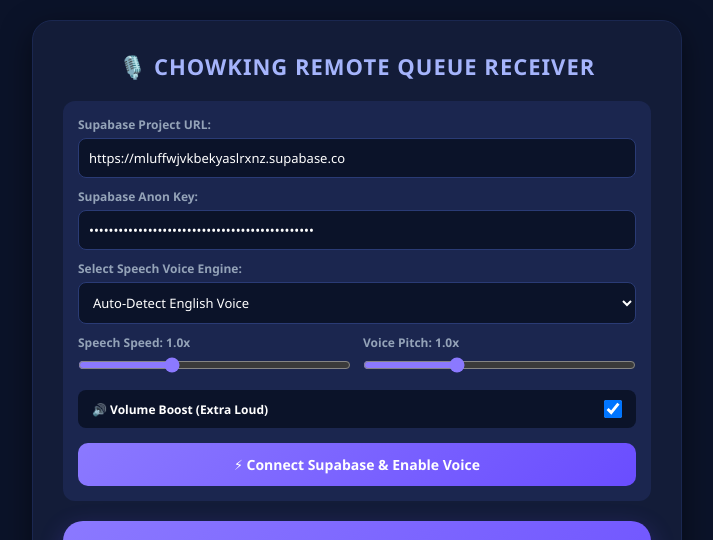
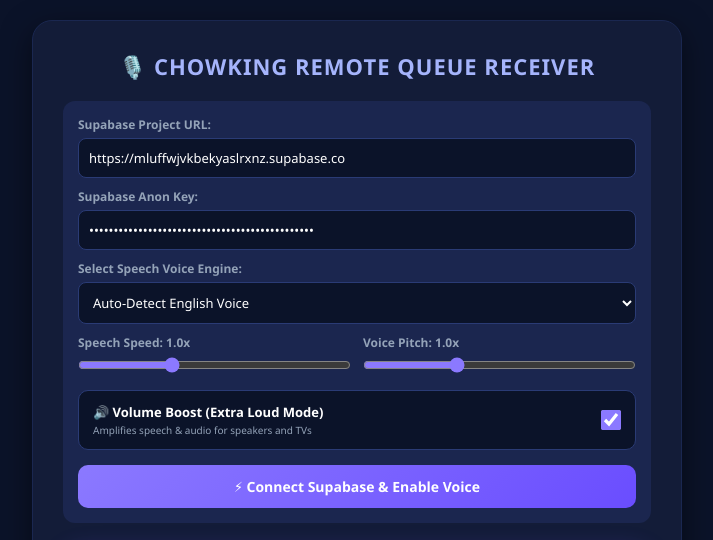
Before and after one commit to laylarosales2016-arch/CK, a plain HTML site: page index.html in a window 1280 px wide. Shown: the top 540 px of the page, without its empty margins (283-996 px from the left). Drawn offline with Linux system fonts and the light colour scheme.

Commit message:
Update index.html

```diff
--- a/index.html
+++ b/index.html
@@ -162,9 +162,12 @@
                 </div>
             </div>
 
-            <div style="display: flex; align-items: center; justify-content: space-between; margin-top: 12px; background: #0b1329; padding: 10px 14px; border-radius: 8px;">
-                <label style="margin: 0; cursor: pointer; color: #ffffff;" for="boostToggle">🔊 Volume Boost (Extra Loud)</label>
-                <input type="checkbox" id="boostToggle" checked style="width: 18px; height: 18px; cursor: pointer;">
+            <div style="display: flex; align-items: center; justify-content: space-between; margin-top: 12px; background: #0b1329; padding: 12px 14px; border-radius: 10px; border: 1px solid #2a3b75;">
+                <div>
+                    <label style="margin: 0; cursor: pointer; color: #ffffff; font-size: 13px;" for="boostToggle">🔊 Volume Boost (Extra Loud Mode)</label>
+                    <div style="font-size: 10px; color: #94a3b8; margin-top: 2px;">Amplifies speech &amp; audio for speakers and TVs</div>
+                </div>
+                <input type="checkbox" id="boostToggle" checked style="width: 20px; height: 20px; cursor: pointer; accent-color: #8b79ff;">
             </div>
 
             <button class="btn" id="btnConnect" onclick="startListening()">⚡ Connect Supabase &amp; Enable Voice</button>
@@ -284,7 +287,7 @@
             }
 
             const isBoosted = document.getElementById('boostToggle').checked;
-            const gainVolume = isBoosted ? 0.6 : 0.3;
+            const gainVolume = isBoosted ? 0.8 : 0.3;
 
             const notes = [
                 { f: 264, d: 0.35 }, { f: 264, d: 0.35 }, { f: 297, d: 0.7 }, { f: 264, d: 0.7 }, { f: 352, d: 0.7 }, { f: 330, d: 1.2 },
```
